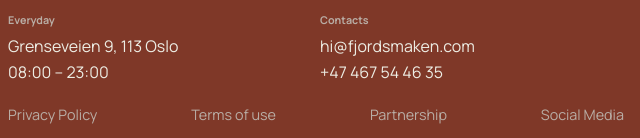
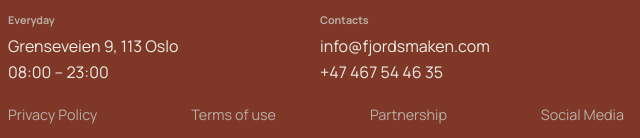
Before and after one commit to kevingarciamartin/restaurant-page, a website built with webpack: page src/template.html in a window 1280 px wide. Shown: the part 1884-2022 px from the top of the page, 640-1280 px from the left. Built offline with nearby package versions, Linux system fonts and the light colour scheme.

Commit message:
Change email adress in footer

```diff
--- a/src/template.html
+++ b/src/template.html
@@ -45,7 +45,7 @@
           </article>
           <article>
             <h6>Contacts</h6>
-            <p>hi@fjordsmaken.com</p>
+            <p>info@fjordsmaken.com</p>
             <p>+47 467 54 46 35</p>
           </article>
         </section>
```
